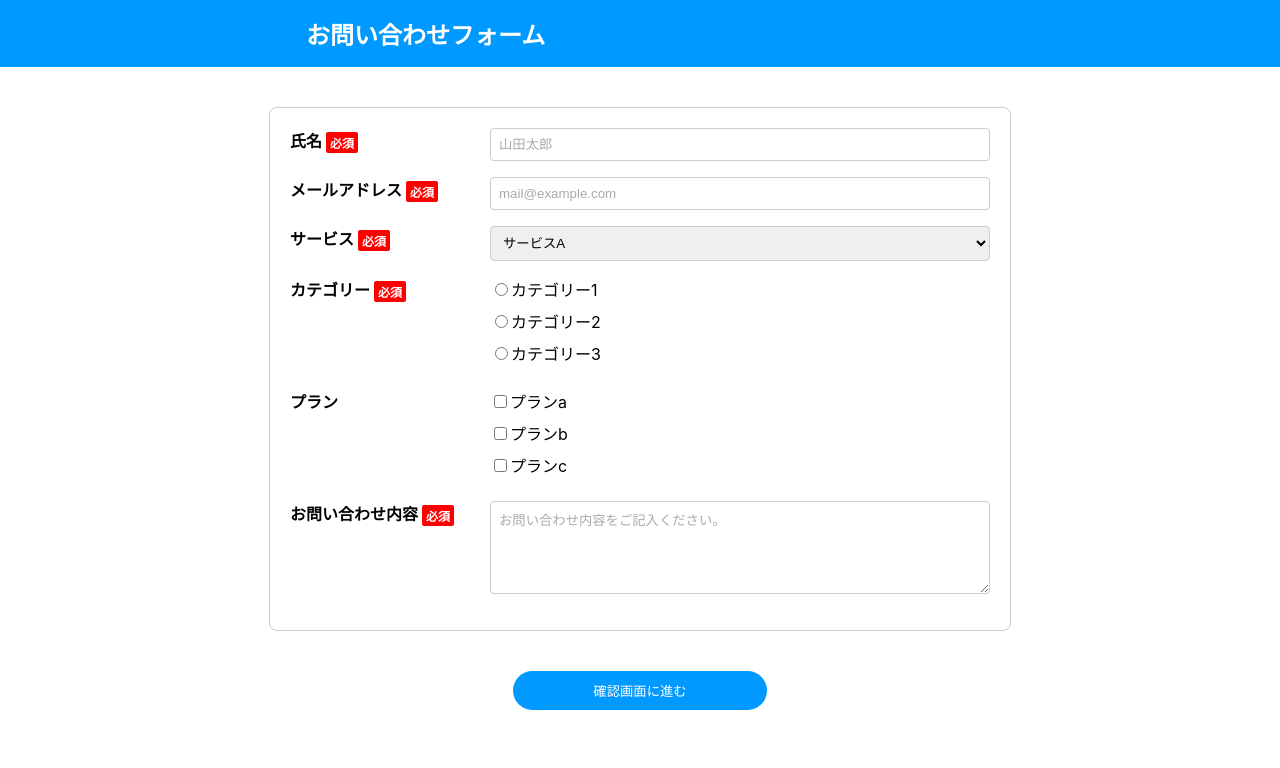
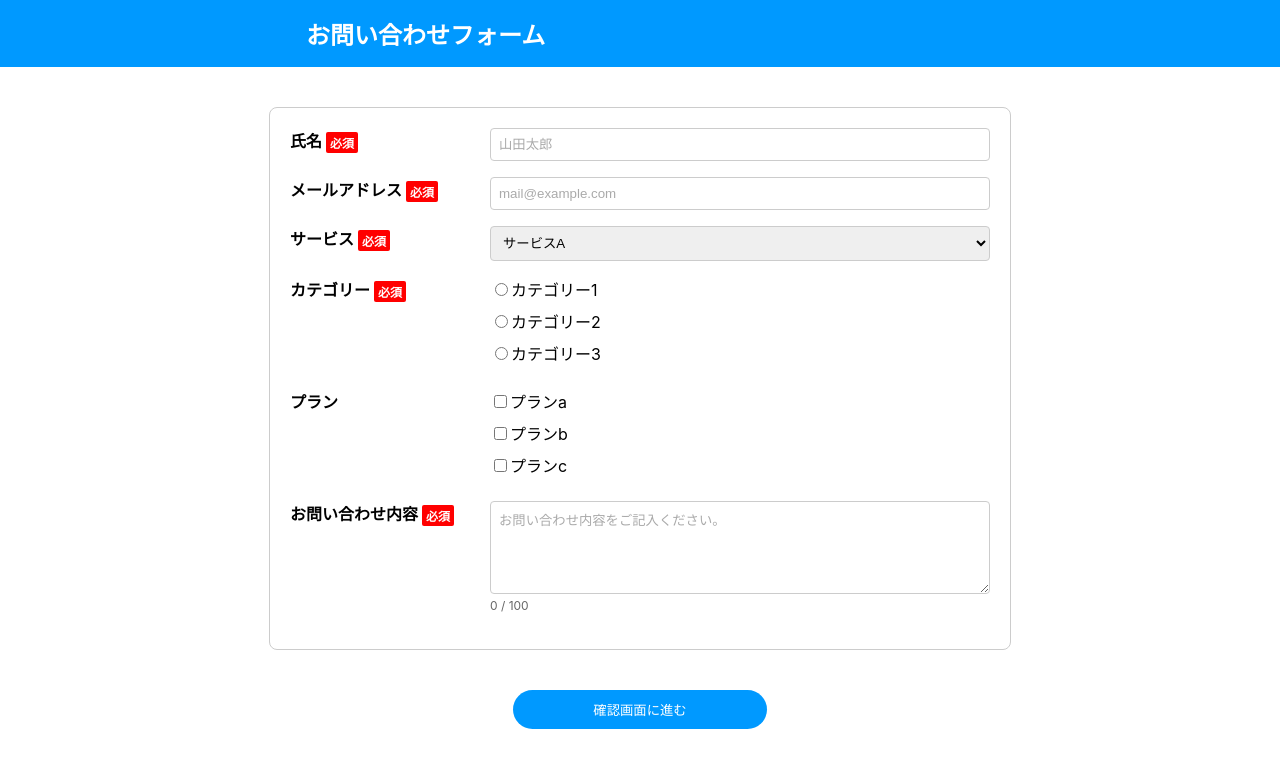
Before and after one commit to yamaharuna/contact-form, a React (Create React App) app: page / in a window 1280 px wide. Shown: the top 768 px of the page. Built offline with nearby package versions, Linux system fonts and the light colour scheme.

Commit message:
カウント数表示

```diff
--- a/src/components/ContactForm.css
+++ b/src/components/ContactForm.css
@@ -41,6 +41,7 @@
   display: flex;
   align-items: flex-start; /* 上揃え */
   margin-bottom: 16px;
+  flex-wrap: wrap; /* エラーを下段に回り込ませる */
 }
 
 .form-label {
@@ -98,6 +99,26 @@
 .button-container {
   text-align: center;
   margin-top: 20px;
+}
+.error {
+  border-color: red;
+}
+
+.error-message {
+ color: red !important;
+  font-size: 0.2em;
+  margin-top: 4px;
+  flex-basis: 100%;      /* 次の行で全幅を占有 */
+  margin-left: 200px;    /* ラベル幅と同じだけ右に寄せる */
+}
+
+/* 文字数カウントも同様に下に配置（必要な場合） */
+.char-count {
+  flex-basis: 100%;
+  margin-left: 200px;
+  font-size: 0.75rem;
+  color: #666;
+  margin-top: 4px;
 }
 
 /* === 確認画面用 === */
@@ -163,15 +184,7 @@
   background-color: #b3b3b3;
 }
 
-.error {
-  border-color: red;
-}
 
-.error-message {
- color: red !important;
-  font-size: 0.9em;
-  margin-top: 4px;
-}
 /* ===== ヘッダー用 ===== */
 .header {
   background-color: #0099ff;
--- a/src/components/ContactForm.js
+++ b/src/components/ContactForm.js
@@ -35,14 +35,14 @@ export default function ContactForm() {
   }
 
   if (name === "service") {
-    setFormData({
-      ...formData,
+    setFormData((prev) => ({
+      ...prev,
       service: value,
       category: "",
       plan: [],
-    });
+    }));
   } else {
-    setFormData({ ...formData, [name]: value });
+    setFormData((prev) => ({ ...prev, [name]: value }));
   }
 };
 
@@ -274,7 +274,7 @@ export default function ContactForm() {
               maxLength={100} // 文字数制限
               className={`form-input ${errors.message ? "error" : ""}`}
             />
-
+            <div className="char-count">{formData.message.length} / 100</div>
             {errors.message && <p className="error-message">{errors.message}</p>}
           </div>
         </form>
```
